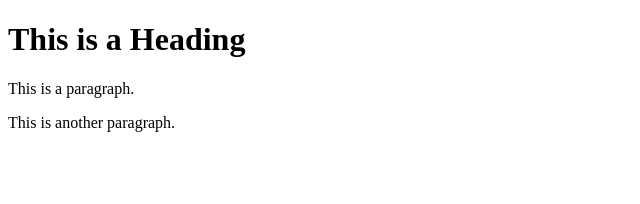
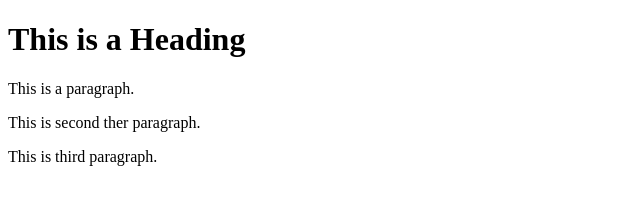
Before and after one commit to Honyicheng/landingpage, a plain HTML site: page index.html in a window 1280 px wide. Shown: the whole page, without its empty margins (0-640 px from the left). Drawn offline with Linux system fonts and the light colour scheme.

Commit message:
change one para, add new para

```diff
--- a/index.html
+++ b/index.html
@@ -7,7 +7,8 @@
 
   <h1>This is a Heading</h1>
    <p>This is a paragraph.</p>
-   <p>This is another paragraph.</p>
+   <p>This is second ther paragraph.</p>
+   <p>This is third paragraph.</p>
 
 </body>
 </html
```
